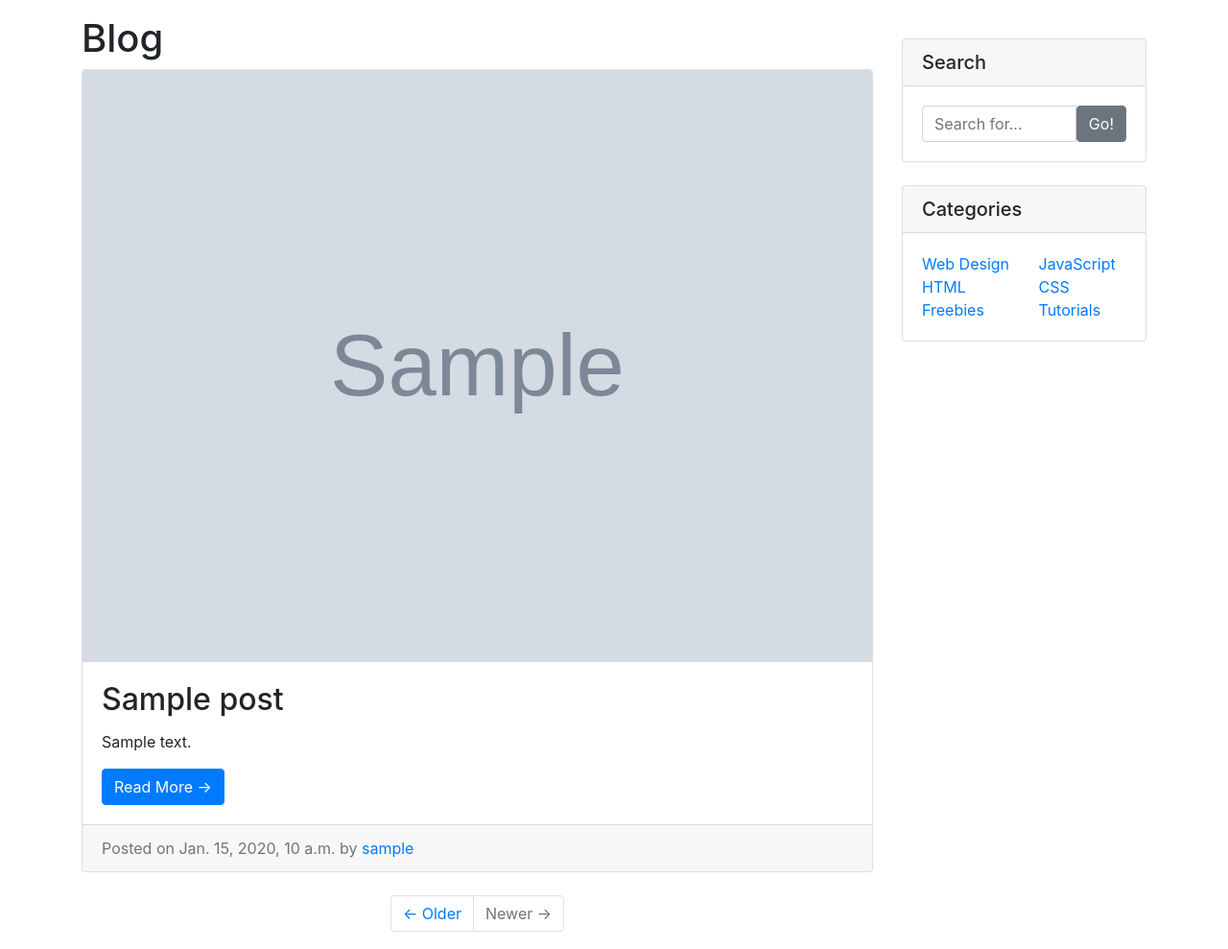
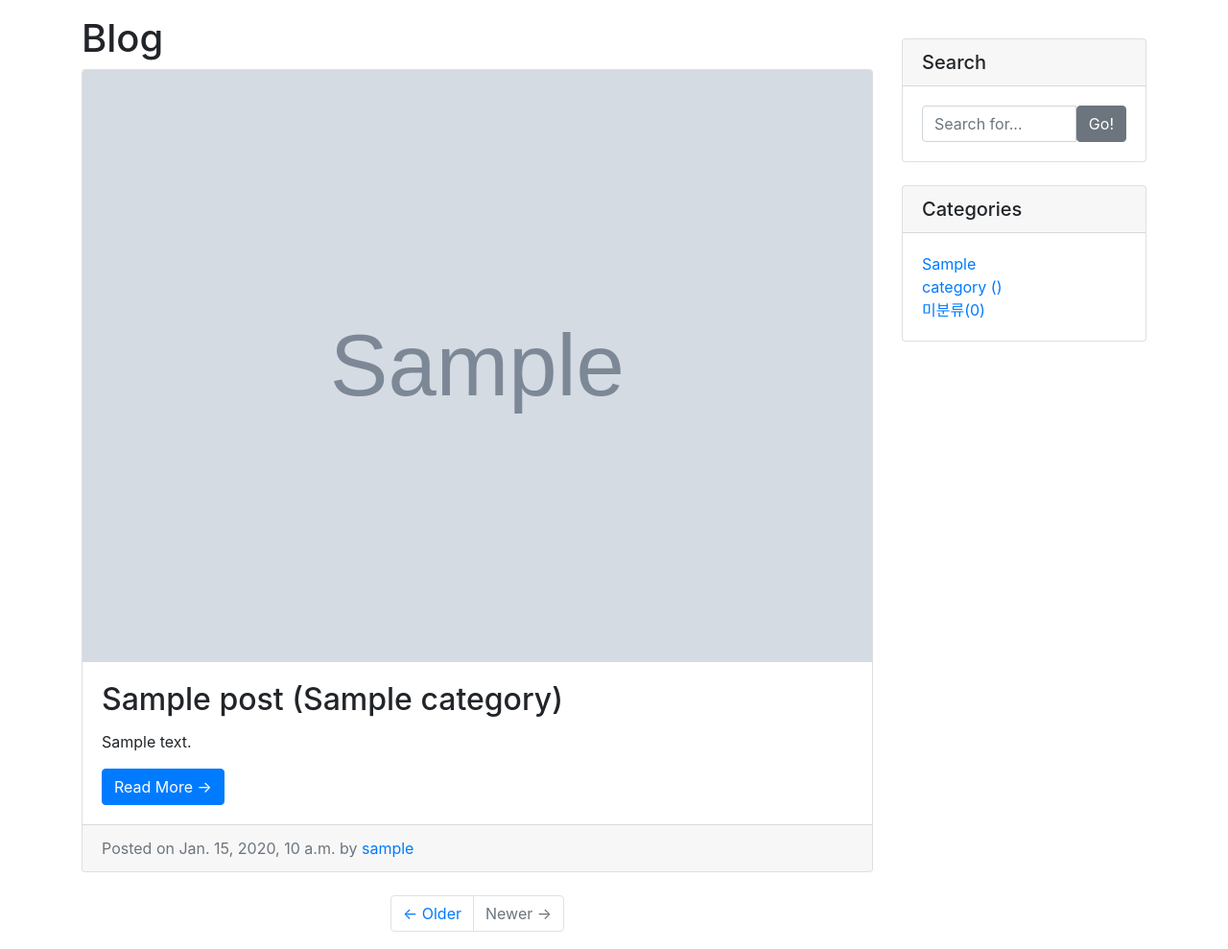
Before and after one commit to jaehyukpyon/CloudProgramming2023-VSCode, a Django app: page /blog/ in a window 1280 px wide. Shown: the part 56-1045 px from the top of the page at 96% size. Run offline with Django 4.2, Linux system fonts and the light colour scheme; tables that the repository leaves empty hold one stand-in row (values such as "Sample post"); grey boxes marked "Sample" are stand-in pictures; some libraries are stand-ins or nearby versions.

Commit message:
tag 추가

```diff
--- a/blog/models.py
+++ b/blog/models.py
@@ -1,6 +1,17 @@
 from django.db import models
 from django.contrib.auth.models import User
 import os
+
+class Tag(models.Model):
+    name = models.CharField(max_length=20, unique=True)
+    slug = models.SlugField(max_length=50, unique=True, allow_unicode=True)
+
+    def __str__(self):
+        return self.name
+
+    def get_absolute_url(self):
+        return f'/blog/tag/{self.slug}'
+
 
 class Category(models.Model):
     name = models.CharField(max_length=20, unique=True)
@@ -8,6 +19,9 @@ class Category(models.Model):
 
     def __str__(self):
         return self.name
+
+    def get_absolute_url(self):
+        return f'/blog/category/{self.slug}'
 
     class Meta:
         verbose_name_plural = 'Categories'
@@ -28,6 +42,9 @@ class Post(models.Model):
 
     category = models.ForeignKey(Category, null=True, on_delete=models.SET_NULL)
 
+    # tag를 지운다고 해서 post 에 영향이 갈 필요가 없다. 기본으로 null=True
+    tag = models.ManyToManyField(Tag)
+
     def __str__(self):
         return f'pk={self.pk}, title={self.title}, created_at={self.created_at}, author={self.author}'
 
--- a/blog/templates/blog/post_list.html
+++ b/blog/templates/blog/post_list.html
@@ -14,7 +14,7 @@
         {% endif %}
 
         <div class="card-body">
-            <h2 class="card-title">{{ p.title}}</h2>
+            <h2 class="card-title">{{ p.title }} ({{p.category}})</h2>
             <p class="card-text">{{ p.content | truncatewords:2 }}</p>
 
             {% comment %} 추가한부분 {% endcomment %}
--- a/blog/templates/blog/sidebar.html
+++ b/blog/templates/blog/sidebar.html
@@ -19,27 +19,13 @@
             <div class="row">
                 <div class="col-lg-6">
                     <ul class="list-unstyled mb-0">
+                        {% for category in categories %}
+                            <li>
+                                <a href="{{category.get_absolute_url}}">{{category.name}}&nbsp;()</a>
+                            </li>
+                        {% endfor %}
                         <li>
-                            <a href="#">Web Design</a>
-                        </li>
-                        <li>
-                            <a href="#">HTML</a>
-                        </li>
-                        <li>
-                            <a href="#">Freebies</a>
-                        </li>
-                    </ul>
-                </div>
-                <div class="col-lg-6">
-                    <ul class="list-unstyled mb-0">
-                        <li>
-                            <a href="#">JavaScript</a>
-                        </li>
-                        <li>
-                            <a href="#">CSS</a>
-                        </li>
-                        <li>
-                            <a href="#">Tutorials</a>
+                            <a href="/blog/category/no-category">미분류({{no_category_count}})</a>
                         </li>
                     </ul>
                 </div>
--- a/blog/urls.py
+++ b/blog/urls.py
@@ -6,4 +6,6 @@ urlpatterns = [
     path('', views.PostList.as_view()),
     # path('<int:post_num>/', views.single_post_page)
     path('<int:pk>/', views.PostDetail.as_view()),
+    path('category/<str:slug>', views.categories_page),
+    path('tag/<str:slug>', views.tag_page),
 ]
--- a/blog/views.py
+++ b/blog/views.py
@@ -1,6 +1,6 @@
 from django.shortcuts import render
 from django.views.generic import ListView, DetailView
-from .models import Post
+from .models import Post, Category, Tag
 
 # def index(request):
 #     posts = Post.objects.all().order_by('-pk');
@@ -20,5 +20,47 @@ class PostList(ListView):
     model = Post
     ordering = '-pk'
 
+    def get_context_data(self, *, object_list=None, **kwargs):
+        context = super(PostList, self).get_context_data()
+        context['categories'] = Category.objects.all()
+        context['no_category_count'] = Post.objects.filter(category=None).count()
+        return context
+
 class PostDetail(DetailView):
     model = Post
+
+    def get_context_data(self, *, object_list=None, **kwargs):
+        context = super(PostDetail, self).get_context_data()
+        context['categories'] = Category.objects.all()
+        context['no_category_count'] = Post.objects.filter(category=None).count()
+        return context
+
+def categories_page(request, slug):
+    if slug == 'no-category':
+        category = '미분류'
+        post_list = Post.objects.filter(category=None).order_by('-pk')
+    else:
+        category = Category.objects.get(slug=slug)
+        post_list = Post.objects.filter(category=category).order_by('-pk')
+
+    context = {
+        'category': category,
+        'categories': Category.objects.all(),
+        'post_list': post_list,
+        'no_category_count': Post.objects.filter(category=None).count()
+    }
+    return render(request, 'blog/post_list.html', context)
+
+
+
+def tag_page(request, slug):
+    tag = Tag.objects.get(slug=slug)
+    post_list = tag.post_set.all()
+
+    context = {
+        'tag': tag,
+        'categories': Category.objects.all(),
+        'post_list': post_list,
+        'no_category_count': Post.objects.filter(category=None).count()
+    }
+    return render(request, 'blog/post_list.html', context)
```
Also changed, not shown: blog/admin.py (+10 -1 lines), blog/templates/blog/post_detail.html (+10 -0 lines), blog/migrations/0009_tag_post_tag.py (added).
